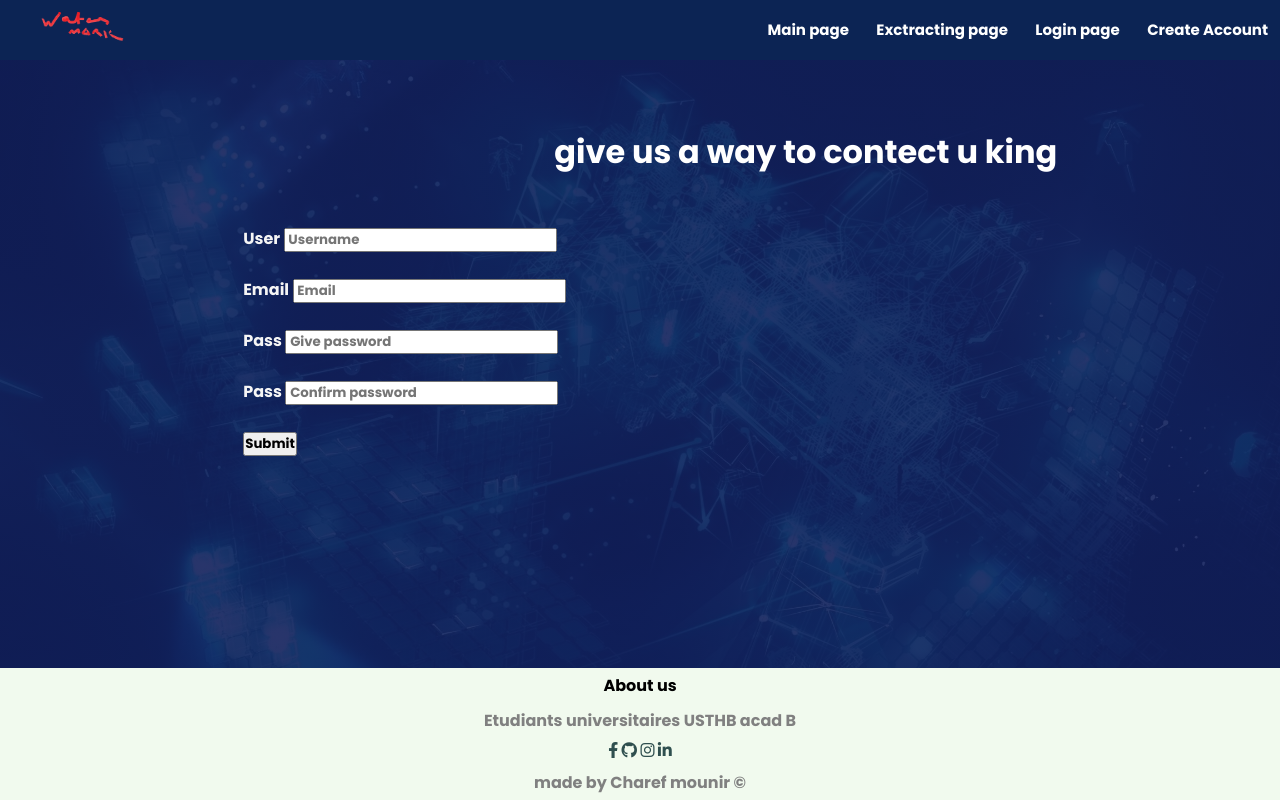
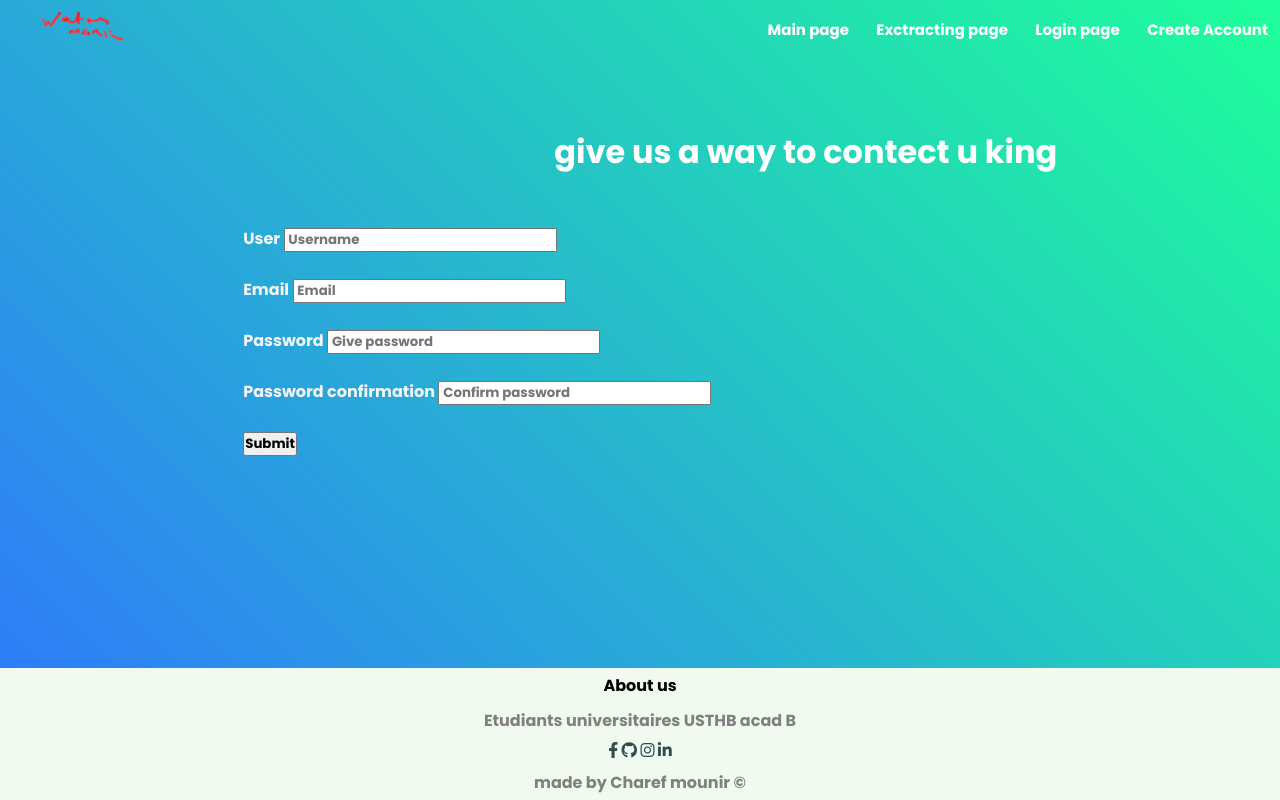
Before and after one commit to Mounir-charef/pfe_web, a Flask app: template home/templates/signup.html in a window 1280 px wide. Run offline with Flask 2, Linux system fonts and the light colour scheme; the template is opened without the code that fills it, so the values that code supplies are empty, except form fields; form fields are guessed from the names that the template uses; some libraries are stand-ins or nearby versions.

Commit message:
work but slow

```diff
--- a/home/__init__.py
+++ b/home/__init__.py
@@ -7,6 +7,7 @@ app = Flask(__name__)
 app.config['SQLALCHEMY_DATABASE_URI'] = 'sqlite:///data.db'
 app.config['SECRET_KEY'] = 'ec9439cfc6c796ae2029594d'
 app.config['UPLOAD_FOLDER'] = 'home/static/files'
+app.config['SEND_FILE_MAX_AGE_DEFAULT'] = 0
 db = SQLAlchemy(app)
 bcrypt=Bcrypt(app)
 login_manager = LoginManager(app)
--- a/home/static/styles/Contact.css
+++ b/home/static/styles/Contact.css
@@ -20,11 +20,7 @@ image de fond avec un linear gradient rgba pour mettre l'opacité a 0.9
 la taille position du background et du header
 */
 body {
-  background-image: linear-gradient(
-      rgba(17, 31, 91, 0.9),
-      rgba(17, 31, 91, 0.9)
-    ),
-    url(../images/525966.jpg);
+  background: linear-gradient(45deg, #2f74ff, #1eff9a);
   background-size: cover;
   background-position: right;
   display: flex;
@@ -56,7 +52,6 @@ z-indexe 100 pour qu'elle soit toujour au premier plan
 margin bottom pour faire de l'espace en bas
 */
 .horizontal {
-  background-color: #0c2454;
   display: flex;
   padding: 0.5% 0;
   justify-content: space-between;
--- a/home/templates/base.html
+++ b/home/templates/base.html
@@ -31,7 +31,7 @@
             <li><a href="{{ url_for('reverse') }}">Exctracting page</a></li>
             {% if current_user.is_authenticated %}
                 <li><a href="{{url_for('logout_page')}}"> Logout</a> </li>
-                <li><a href="#" style="color: lightcoral"> User: {{ current_user.name }}</a> </li>
+                <li><a href="#" style="color: #ff4343"> User: {{ current_user.name }}</a> </li>
             {% else %}
                 <li><a href="{{ url_for('log') }}">Login page</a></li>
                 <li><a href="{{ url_for('reg') }}">Create Account</a></li>
--- a/home/templates/login.html
+++ b/home/templates/login.html
@@ -5,7 +5,7 @@
 <br>
 <br>
 
-<form method="post" style="color: snow">
+<form method="post" style="color: snow;justify-content: center;align-items: center;">
 {{ form.hidden_tag() }}
 {{ form.username.label() }}
 {{ form.username(placeholder=' Enter your username') }}
--- a/home/templates/signup.html
+++ b/home/templates/signup.html
@@ -19,12 +19,12 @@
              {{ form.email(placeholder=' Email') }}
                 <br>
                 <br>
-             {{ form.pass1.label() }}
-             {{ form.pass1(placeholder=' Give password') }}
+             {{ form.password.label() }}
+             {{ form.password(placeholder=' Give password') }}
                 <br>
                 <br>
-             {{ form.pass2.label() }}
-             {{ form.pass2(placeholder=' Confirm password') }}
+             {{ form.password_confirmation.label() }}
+             {{ form.password_confirmation(placeholder=' Confirm password') }}
              <br>
              <br>
              {{ form.submit() }}
```
Also changed, not shown: home/roots.py (+7 -8 lines), home/templates/extract.html (+7 -2 lines), home/templates/upload.html (+6 -2 lines), home/data.db.
